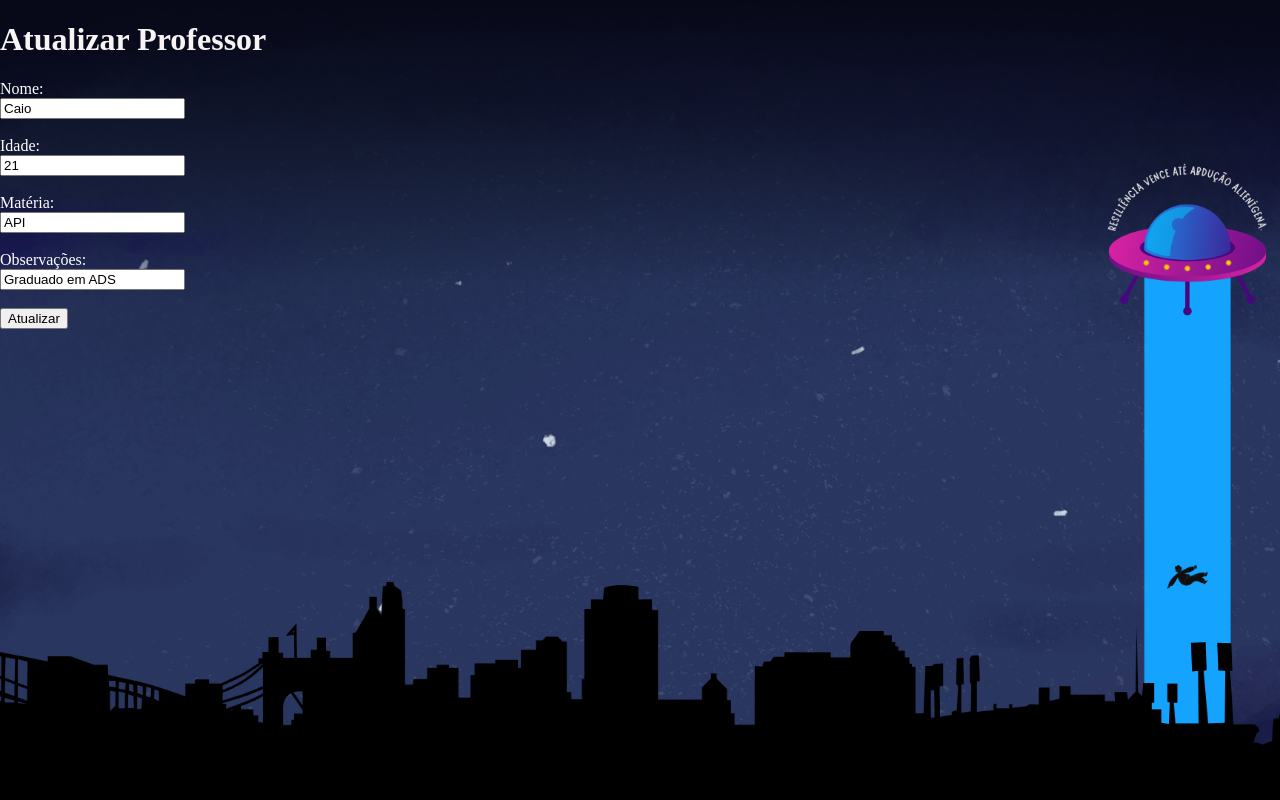
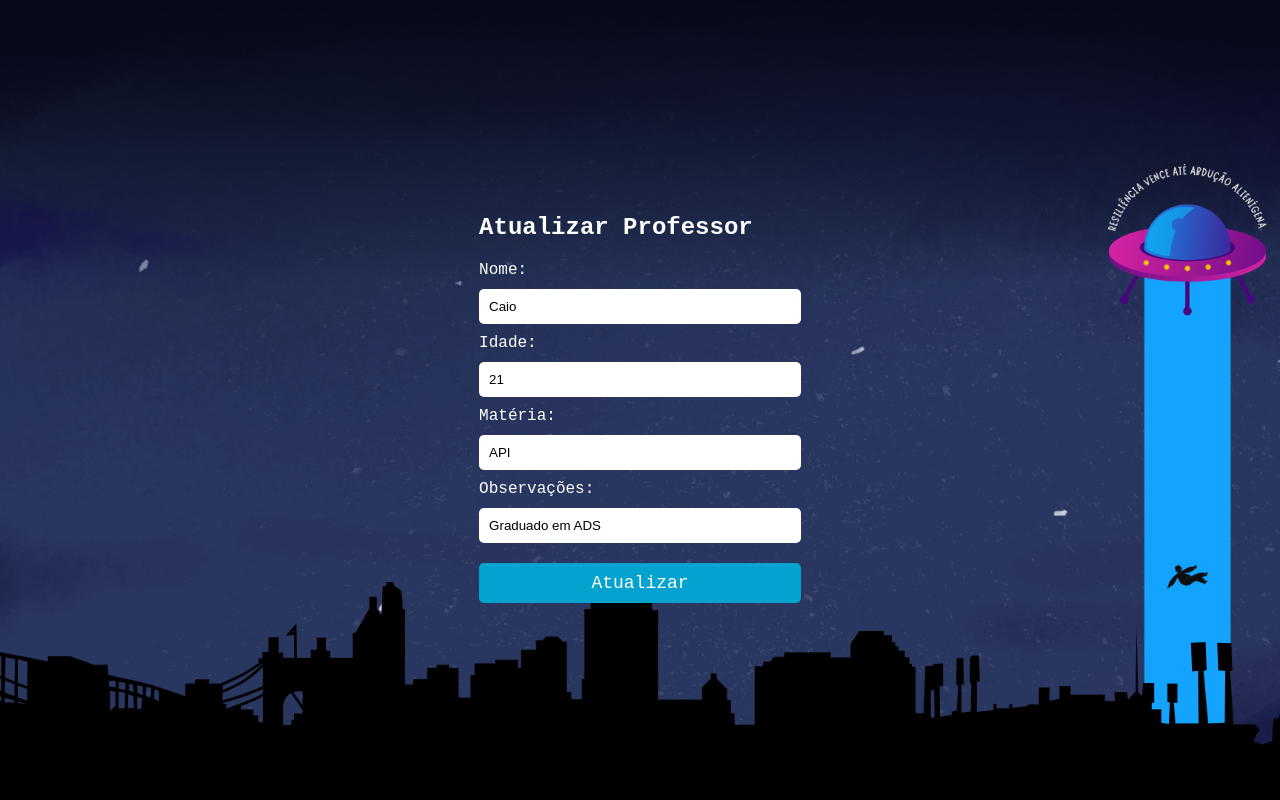
Before and after one commit to BrunoTSC/API_Flask_Blueprint, a Flask app: page /professores/1/editar in a window 1280 px wide. Run offline with Flask 3, Linux system fonts and the light colour scheme.

Commit message:
css atualizado

```diff
--- a/alunos/alunos_model.py
+++ b/alunos/alunos_model.py
@@ -27,7 +27,7 @@ class Aluno(db.Model):
             'nome': self.nome,
             'idade': self.idade,
             'turma_id': self.turma_id,
-            'data_nascimento': self.data_nascimento.strftime("%d/%m/%Y"),
+            'data_nascimento': self.data_nascimento.strftime("%Y-%m-%d"),
             'nota_primeiro_semestre': self.nota_primeiro_semestre,
             'nota_segundo_semestre': self.nota_segundo_semestre,
             'media_final': self.media_final
--- a/professores/profs_model.py
+++ b/professores/profs_model.py
@@ -8,7 +8,7 @@ class Professor(db.Model):
     materia = db.Column(db.String(100), nullable=False)
     observacoes = db.Column(db.Text, nullable=True, default=None)
 
-    def _init_(self, nome, idade, materia, observacoes=None):
+    def __init__(self, nome, idade, materia, observacoes=None):
         self.nome = nome
         self.idade = idade
         self.materia = materia
@@ -28,8 +28,8 @@ class ProfessorNaoEncontrado(Exception):
     pass
 
 
-def professor_por_id(id_professor):
-    professor = Professor.query.get(id_professor)
+def professor_por_id(professor_id):
+    professor = Professor.query.get(professor_id)
     if not professor:
         raise ProfessorNaoEncontrado
     return professor.to_dict()
@@ -51,8 +51,8 @@ def adicionar_professor(professor_data):
     db.session.commit()
 
 
-def atualizar_professor(id_professor, novos_dados):
-    professor = Professor.query.get(id_professor)
+def atualizar_professor(professor_id, novos_dados):
+    professor = Professor.query.get(professor_id)
     if not professor:
         raise ProfessorNaoEncontrado
     professor.nome = novos_dados['nome']
@@ -62,8 +62,8 @@ def atualizar_professor(id_professor, novos_dados):
     db.session.commit()
 
 
-def excluir_professor(id_professor):
-    professor = Professor.query.get(id_professor)
+def excluir_professor(professor_id):
+    professor = Professor.query.get(professor_id)
     if not professor:
         raise ProfessorNaoEncontrado
     db.session.delete(professor)
--- a/static/CSS/atualizar.css
+++ b/static/CSS/atualizar.css
@@ -7,37 +7,60 @@ body {
     background-repeat: no-repeat; /* Evita repetição da imagem */
     height: 100vh;
     margin: 0;
-    align-items:start;
+  }
+
+    /* Centraliza o conteúdo na tela */
+  body {
+    display: flex;
+    justify-content: center;
+    align-items: center;
+    height: 100vh;
+    margin: 0;
+    background-color:   #1d1d1d;
+    color: white;
+    font-family:'Courier New', Courier, monospace;
+  }
+
+  /* Estiliza o contêiner do formulário */
+  .form-container {
+    text-align: center;
+    background-color: #333;
+    padding: 30px;
+    border-radius: 10px;
+    box-shadow: 0px 0px 10px rgba(0, 0, 0, 0.5);
+    width: 300px;
   }
 
   h1 {
-    color: #f9f4f4;
-}
-
-.atualizar {
-    display: flex;
-    flex-direction: column;
-    color: white;
-}
-
-  ul {
-    list-style-type:none;
-    padding: 50px;
+    font-size: 24px;
+    margin-bottom: 20px;
   }
 
-  li {
-    font-size: 18px;
-    margin-bottom: 13px;
-    border-bottom: 5px solid #ddd;
-    padding-bottom: 10px;
-    line-height: 24px;
+  /* Estiliza os campos de entrada */
+  input[type="text"], input[type="date"], input[type="number"] {
+    width: 100%;
+    padding: 10px;
+    margin: 10px 0;
+    border: none;
+    border-radius: 5px;
+    box-sizing: border-box;
   }
 
-  a {
-    color:  #0795e1;
-    text-decoration:none;
+  /* Estiliza o botão */
+  button {
+    width: 100%;
+    padding: 10px;
+    border: none;
+    background-color: #04a3cf;
+    color: white;
+    font-size: 18px;
+    cursor: pointer;
+    border-radius: 5px;
+    margin-top: 10px;
+    font-family:'Courier New', Courier, monospace;
+
   }
 
-  a:hover {
-    text-decoration:#ddd;
+  button:hover {
+    background-color: #a04571;
   }
--- a/static/CSS/listas.css
+++ b/static/CSS/listas.css
@@ -9,10 +9,6 @@
     height: 100vh;
     margin: 0;
     align-items: center;
-}
-
-h1 {
-    color: #f3ecec;
 }
 
 .lista {
--- a/templates/criarAlunos.html
+++ b/templates/criarAlunos.html
@@ -10,9 +10,9 @@
 </head>
 
 <body>
-  <h1>Adicionar Aluno</h1>
-  <form action="{{ url_for('alunos.create_aluno') }}" method="post">
   <div class="adicionar">
+    <h1>Adicionar Aluno</h1>
+    <form action="{{ url_for('alunos.create_aluno') }}" method="post">
     <label for="nome">Nome:</label><br>
     <input type="text" id="nome" name="nome"><br>
 
--- a/templates/professor_id.html
+++ b/templates/professor_id.html
@@ -10,8 +10,8 @@
   </head>
 
   <body>
+    <h1>Detalhes do Professor</h1>
     <div class="detalhes">
-      <h1>Detalhes do Professor</h1>
       <p><strong>ID:</strong> {{ professor.id }}</p>
       <p><strong>Nome:</strong> {{ professor.nome }}</p>
       <p><strong>Idade:</strong> {{ professor.idade }}</p>
--- a/templates/professor_update.html
+++ b/templates/professor_update.html
@@ -8,6 +8,7 @@
   </head>
 
   <body>
+    <div class="atualizar">
     <h1>Atualizar Professor</h1>
     <form
       action="{{ url_for('professores.update_professor', id_professor=professor.id) }}"
@@ -15,8 +16,6 @@
     >
       <!-- Altere o método de envio para PUT -->
       <input type="hidden" name="_method" value="PUT" />
-
-      <div class="atualizar">
 
         <label for="nome">Nome:</label>
         <input
@@ -49,8 +48,8 @@
           name="observacoes"
           value="{{ professor.observacoes }}"
         /><br />
+        <button type="submit">Atualizar</button>
       </div>
-      <button type="submit">Atualizar</button>
     </form>
   </body>
 </html>
--- a/templates/turma_id.html
+++ b/templates/turma_id.html
@@ -10,8 +10,8 @@
   </head>
 
   <body>
+    <h1>Detalhes da Turma</h1>
     <div class="detalhes">
-      <h1>Detalhes da Turma</h1>
       <p><strong>ID:</strong> {{ turma.id }}</p>
       <p><strong>Descricao:</strong> {{ turma.descricao }}</p>
       <p><strong>Professor ID:</strong> {{ turma.professor_id }}</p>
--- a/templates/turma_update.html
+++ b/templates/turma_update.html
@@ -9,6 +9,8 @@
   </head>
 
   <body>
+    <div class="atualizar">
+
       <h1>Atualizar Turma</h1>
       <form
         action="{{ url_for('turmas.update_turma', id_turma=turma.id) }}"
@@ -16,8 +18,6 @@
       >
         <!-- Altere o método de envio para PUT -->
         <input type="hidden" name="_method" value="PUT" />
-      <div class="atualizar">
-
           <label for="descricao">Descricao:</label>
           <input
             type="text"
@@ -41,8 +41,8 @@
           </select>
 
           <br />
-      </div>
         <button type="submit">Atualizar</button>
       </form>
+    </div>
   </body>
 </html>
--- a/turmas/turmas_model.py
+++ b/turmas/turmas_model.py
@@ -9,7 +9,7 @@ class Turma(db.Model):
     ativo = db.Column(db.Boolean, default=True)
     professor = db.relationship('Professor', backref='turmas')
 
-    def _init_(self, descricao, professor_id, ativo=True):
+    def __init__(self, descricao, professor_id, ativo=True):
         self.descricao = descricao
         self.professor_id = professor_id
         self.ativo = ativo
```
Also changed, not shown: static/CSS/adicionar.css (+47 -29 lines), static/CSS/detalhes.css (+34 -8 lines), templates/aluno_id.html (+5 -6 lines), instance/app.db. Lines whose indentation alone changed are shown as unchanged.
